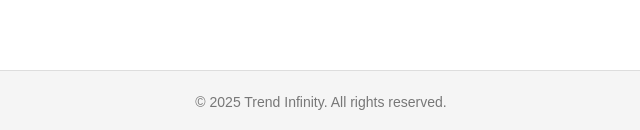
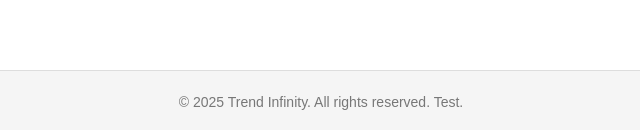
Before and after one commit to trendfinity/esrs, a plain HTML site: page index.html in a window 1280 px wide. Shown: the part 1118-1248 px from the top of the page, 319-959 px from the left. Drawn offline with Linux system fonts and the light colour scheme; a script that the page names is missing.

Commit message:
test edit

```diff
--- a/index.html
+++ b/index.html
@@ -189,7 +189,7 @@
   </main>
 
   <footer>
-    &copy; 2025 Trend Infinity. All rights reserved.
+    &copy; 2025 Trend Infinity. All rights reserved. Test.
   </footer>
 </body>
 </html>
```
